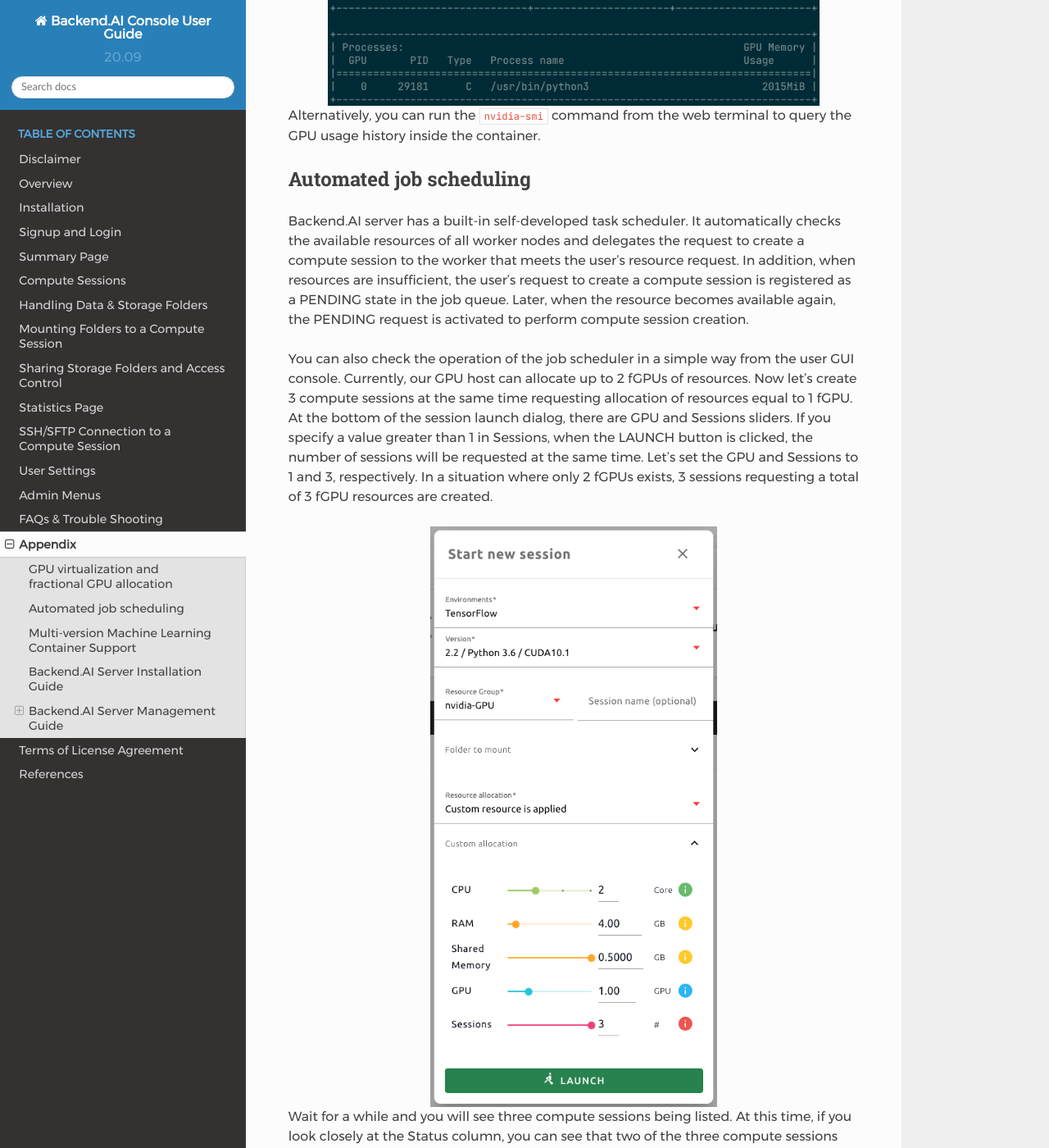
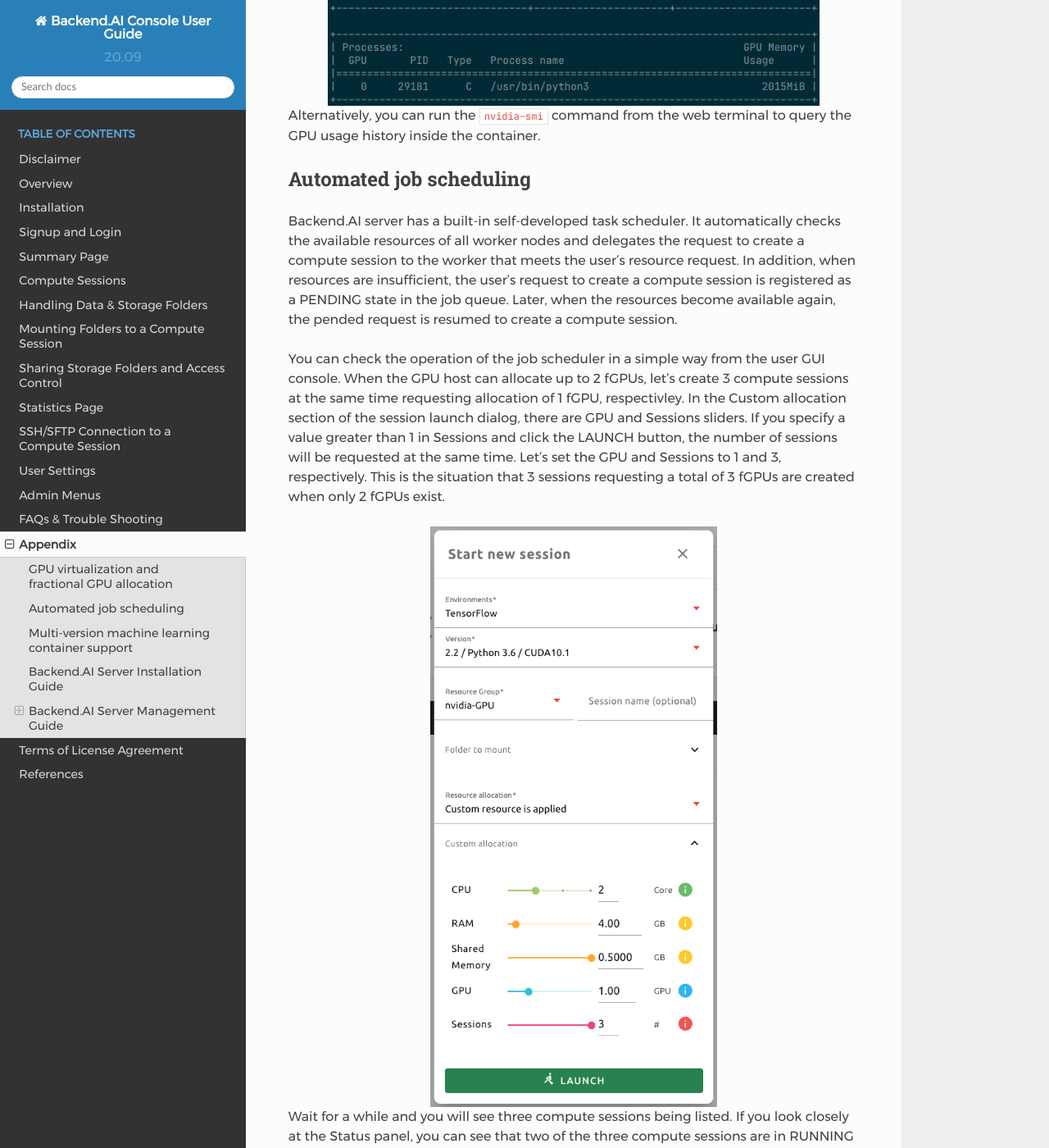
Before and after one commit to lablup/backend.ai-docs-webui, a Sphinx documentation site: the page built from docs/appendix/appendix.rst, in a window 1280 px wide and 1400 px high, scrolled down 3270 px. Shown: the whole window at 82% size. Built offline with Sphinx 7.4.7 and the Read the Docs theme 2.0.0, drawn with Linux system fonts in a browser that asks for light colours; some of the changed text lies outside the part shown.

Commit message:
trimmed expression in ML lib part

```diff
--- a/docs/appendix/appendix.rst
+++ b/docs/appendix/appendix.rst
@@ -77,27 +77,27 @@
 create a compute session to the worker that meets the user's resource request.
 In addition, when resources are insufficient, the user's request to create a
 compute session is registered as a PENDING state in the job queue. Later, when
-the resource becomes available again, the PENDING request is activated to
-perform compute session creation.
+the resources become available again, the pended request is resumed to
+create a compute session.
 
-You can also check the operation of the job scheduler in a simple way from the
-user GUI console. Currently, our GPU host can allocate up to 2 fGPUs of
-resources. Now let's create 3 compute sessions at the same time requesting
-allocation of resources equal to 1 fGPU. At the bottom of the session launch
+You can check the operation of the job scheduler in a simple way from the
+user GUI console. When the GPU host can allocate up to 2 fGPUs,
+let's create 3 compute sessions at the same time requesting
+allocation of 1 fGPU, respectivley. In the Custom allocation section of the session launch
 dialog, there are GPU and Sessions sliders. If you specify a value greater than
-1 in Sessions, when the LAUNCH button is clicked, the number of sessions will be
+1 in Sessions and click the LAUNCH button, the number of sessions will be
 requested at the same time. Let's set the GPU and Sessions to 1 and 3,
-respectively. In a situation where only 2 fGPUs exists, 3 sessions requesting a
-total of 3 fGPU resources are created.
+respectively. This is the situation that 3 sessions requesting a
+total of 3 fGPUs are created when only 2 fGPUs exist.
 
 .. image:: session_launch_dialog_3_sessions.png
    :width: 350
    :align: center
 
-Wait for a while and you will see three compute sessions being listed. At this
-time, if you look closely at the Status column, you can see that two of the
+Wait for a while and you will see three compute sessions being listed.
+If you look closely at the Status panel, you can see that two of the
 three compute sessions are in RUNNING state, but the other compute session
-remains in the PENDING state. This PENDING session is only registered in the
+remains in PENDING state. This PENDING session is only registered in the
 job queue and has not actually been allocated a container due to insufficient
 GPU resources.
 
@@ -131,28 +131,28 @@
    :width: 350
    :align: center
 
-Here, we selected the TensorFlow 2.2 environment and created a session.
+Here, let's select the TensorFlow 2.2 environment and created a session.
 
 .. image:: session_launch_dialog_tf22.png
    :width: 350
    :align: center
 
 Open the web terminal of the created session and run the following Python
-command. You can see that TensorFlow 2.2 version is actually installed.
+command. You can see that TensorFlow 2.2 version is installed.
 
 .. image:: tf22_version_print.png
    :width: 450
    :align: center
 
-This time, we select the TensorFlow 1.13 environment to create a compute
-session. (If resources are insufficient, previous sessions are deleted)
+This time, let's select the TensorFlow 1.13 environment to create a compute
+session. If resources are insufficient, delete the previous session.
 
 .. image:: session_launch_dialog_tf113.png
    :width: 350
    :align: center
 
 Open the web terminal of the created session and run the same Python command as
-before. You can see that TensorFlow 1.13(.1) version is actually installed.
+before. You can see that TensorFlow 1.13(.1) version is installed.
 
 .. image:: tf113_version_print.png
    :width: 450
```
Also changed, not shown: other parts of docs/appendix/appendix.rst (+9 -10 lines).
